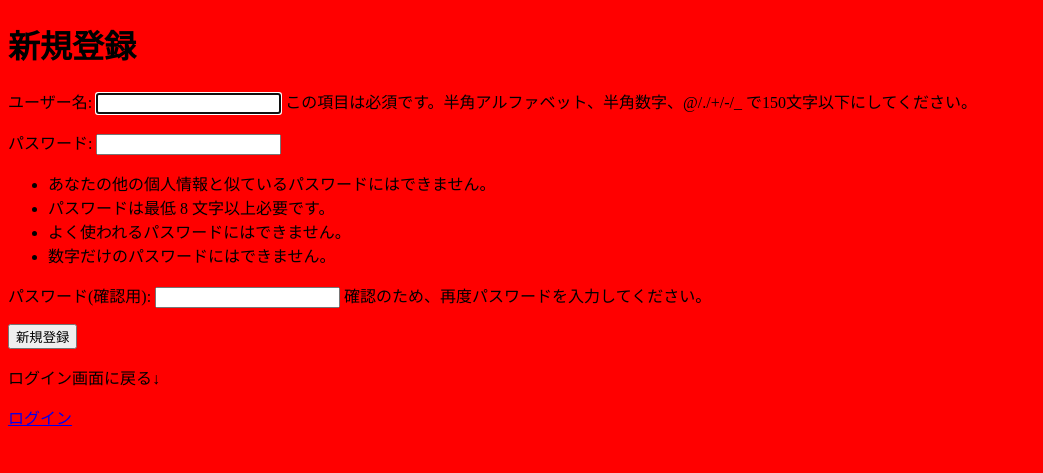
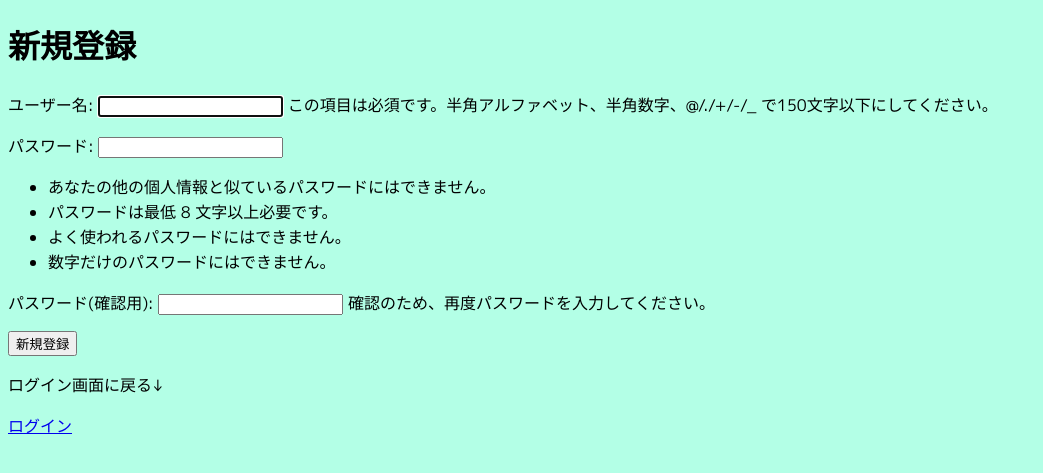
Before and after one commit to ShamNeko88/todoapp, a Django app: page /register/ in a window 1280 px wide. Shown: the top 473 px of the page, without its empty margins (0-1043 px from the left). Run offline with Django 5.2, Linux system fonts and the light colour scheme.

Commit message:
全体のフォントの設定

```diff
--- a/todoapp/templates/todoapp/base.html
+++ b/todoapp/templates/todoapp/base.html
@@ -6,10 +6,12 @@
     <title>
         Todoアプリ
     </title>
+<link href="https://fonts.googleapis.com/css?family=M+PLUS+1p" rel="stylesheet">
 </head>
 <style>
     body {
-        background-color: red;
+        background-color:rgb(179, 255, 230);
+        font-family: "M PLUS 1p";
     }
 </style>
 <body>
```
